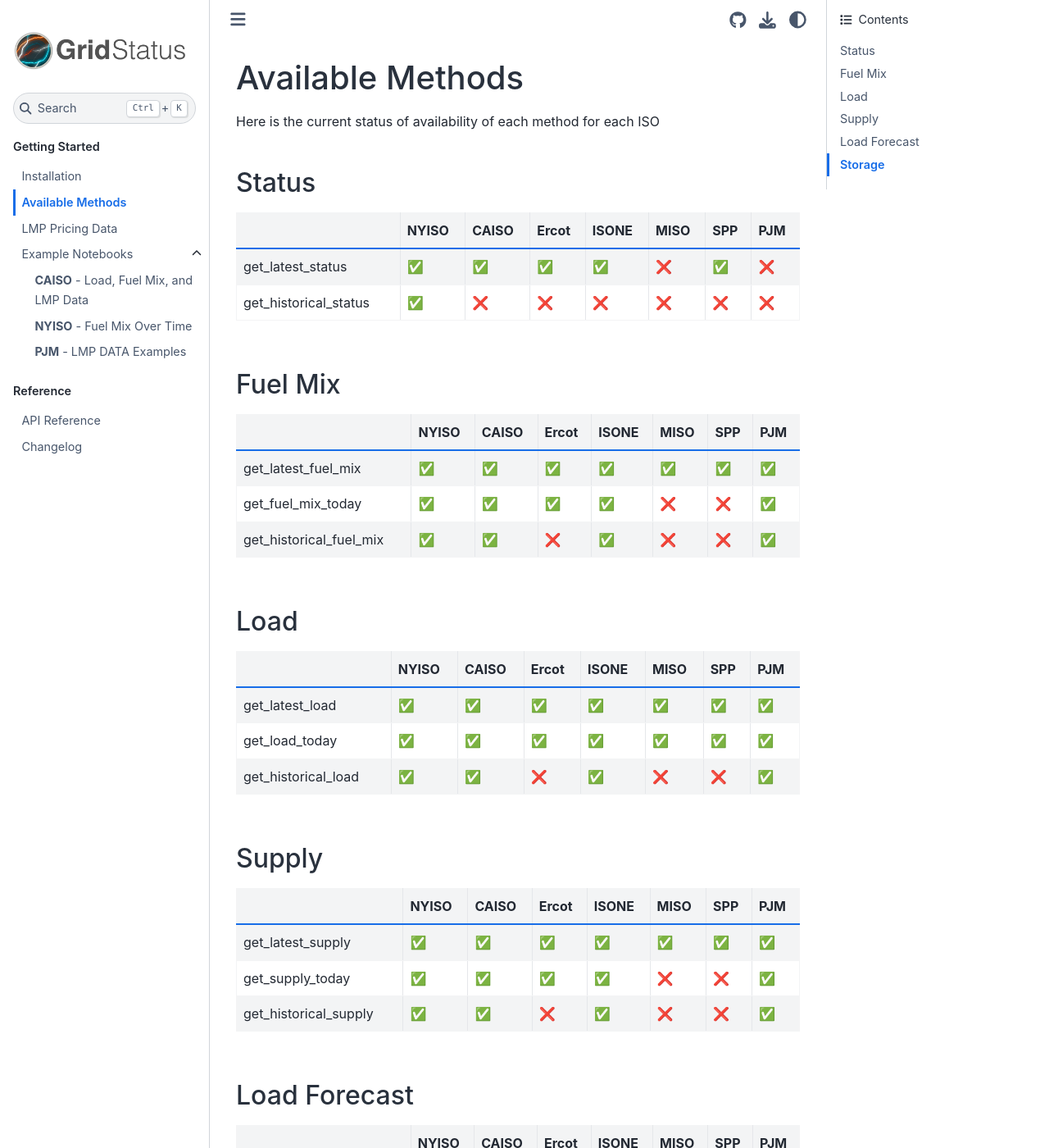
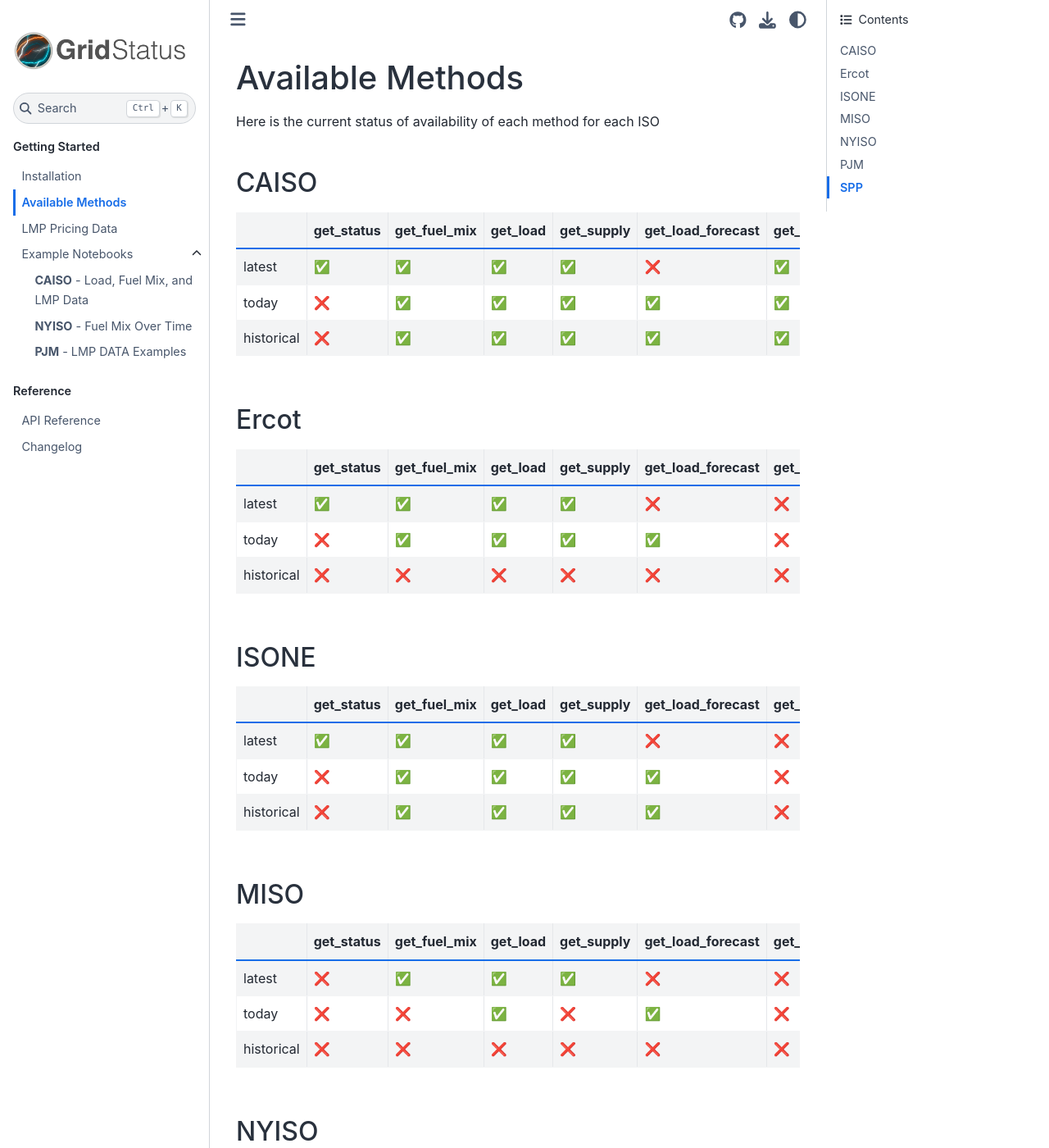
Before and after one commit to gridstatus/gridstatus, a Sphinx documentation site: the page built from docs/availability.md, in a window 1280 px wide and 1400 px high. Shown: the whole window at 82% size. Built offline with Sphinx 7.4.7 and the Sphinx Book theme 1.1.4, drawn with Linux system fonts in a browser that asks for light colours; some of the changed text lies outside the part shown.

```diff
--- a/docs/_static/custom.css
+++ b/docs/_static/custom.css
@@ -7,5 +7,5 @@
 }
 
 .cell_output {
-  overflow-x: scroll;
+  overflow-x: autol;
 }
--- a/docs/api-reference.rst
+++ b/docs/api-reference.rst
@@ -26,6 +26,7 @@
 
 .. autoapisummary::
 
+    gridstatus.base.ISOBase
     gridstatus.CAISO
     gridstatus.Ercot
     gridstatus.ISONE
--- a/docs/availability.md
+++ b/docs/availability.md
@@ -3,38 +3,47 @@
 Here is the current status of availability of each method for each ISO
 
 <!-- METHOD AVAILABILITY TABLE START -->
-## Status
-|                       | NYISO    | CAISO    | Ercot    | ISONE    | MISO     | SPP      | PJM      |
-|:----------------------|:---------|:---------|:---------|:---------|:---------|:---------|:---------|
-| get_latest_status     | &#x2705; | &#x2705; | &#x2705; | &#x2705; | &#10060; | &#x2705; | &#10060; |
-| get_historical_status | &#x2705; | &#10060; | &#10060; | &#10060; | &#10060; | &#10060; | &#10060; |
-## Fuel Mix
-|                         | NYISO    | CAISO    | Ercot    | ISONE    | MISO     | SPP      | PJM      |
-|:------------------------|:---------|:---------|:---------|:---------|:---------|:---------|:---------|
-| get_latest_fuel_mix     | &#x2705; | &#x2705; | &#x2705; | &#x2705; | &#x2705; | &#x2705; | &#x2705; |
-| get_fuel_mix_today      | &#x2705; | &#x2705; | &#x2705; | &#x2705; | &#10060; | &#10060; | &#x2705; |
-| get_historical_fuel_mix | &#x2705; | &#x2705; | &#10060; | &#x2705; | &#10060; | &#10060; | &#x2705; |
-## Load
-|                     | NYISO    | CAISO    | Ercot    | ISONE    | MISO     | SPP      | PJM      |
-|:--------------------|:---------|:---------|:---------|:---------|:---------|:---------|:---------|
-| get_latest_load     | &#x2705; | &#x2705; | &#x2705; | &#x2705; | &#x2705; | &#x2705; | &#x2705; |
-| get_load_today      | &#x2705; | &#x2705; | &#x2705; | &#x2705; | &#x2705; | &#x2705; | &#x2705; |
-| get_historical_load | &#x2705; | &#x2705; | &#10060; | &#x2705; | &#10060; | &#10060; | &#x2705; |
-## Supply
-|                       | NYISO    | CAISO    | Ercot    | ISONE    | MISO     | SPP      | PJM      |
-|:----------------------|:---------|:---------|:---------|:---------|:---------|:---------|:---------|
-| get_latest_supply     | &#x2705; | &#x2705; | &#x2705; | &#x2705; | &#x2705; | &#x2705; | &#x2705; |
-| get_supply_today      | &#x2705; | &#x2705; | &#x2705; | &#x2705; | &#10060; | &#10060; | &#x2705; |
-| get_historical_supply | &#x2705; | &#x2705; | &#10060; | &#x2705; | &#10060; | &#10060; | &#x2705; |
-## Load Forecast
-|                         | NYISO    | CAISO    | Ercot    | ISONE    | MISO     | SPP      | PJM      |
-|:------------------------|:---------|:---------|:---------|:---------|:---------|:---------|:---------|
-| get_forecast_today      | &#x2705; | &#x2705; | &#x2705; | &#x2705; | &#x2705; | &#x2705; | &#x2705; |
-| get_historical_forecast | &#x2705; | &#x2705; | &#10060; | &#x2705; | &#10060; | &#10060; | &#10060; |
-## Storage
-|                        | NYISO    | CAISO    | Ercot    | ISONE    | MISO     | SPP      | PJM      |
-|:-----------------------|:---------|:---------|:---------|:---------|:---------|:---------|:---------|
-| get_storage_today      | &#10060; | &#x2705; | &#10060; | &#10060; | &#10060; | &#10060; | &#10060; |
-| get_historical_storage | &#10060; | &#x2705; | &#10060; | &#10060; | &#10060; | &#10060; | &#10060; |
+## CAISO
+|            | get_status   | get_fuel_mix   | get_load   | get_supply   | get_load_forecast   | get_storage   |
+|:-----------|:-------------|:---------------|:-----------|:-------------|:--------------------|:--------------|
+| latest     | &#x2705;     | &#x2705;       | &#x2705;   | &#x2705;     | &#10060;            | &#x2705;      |
+| today      | &#10060;     | &#x2705;       | &#x2705;   | &#x2705;     | &#x2705;            | &#x2705;      |
+| historical | &#10060;     | &#x2705;       | &#x2705;   | &#x2705;     | &#x2705;            | &#x2705;      |
+## Ercot
+|            | get_status   | get_fuel_mix   | get_load   | get_supply   | get_load_forecast   | get_storage   |
+|:-----------|:-------------|:---------------|:-----------|:-------------|:--------------------|:--------------|
+| latest     | &#x2705;     | &#x2705;       | &#x2705;   | &#x2705;     | &#10060;            | &#10060;      |
+| today      | &#10060;     | &#x2705;       | &#x2705;   | &#x2705;     | &#x2705;            | &#10060;      |
+| historical | &#10060;     | &#10060;       | &#10060;   | &#10060;     | &#10060;            | &#10060;      |
+## ISONE
+|            | get_status   | get_fuel_mix   | get_load   | get_supply   | get_load_forecast   | get_storage   |
+|:-----------|:-------------|:---------------|:-----------|:-------------|:--------------------|:--------------|
+| latest     | &#x2705;     | &#x2705;       | &#x2705;   | &#x2705;     | &#10060;            | &#10060;      |
+| today      | &#10060;     | &#x2705;       | &#x2705;   | &#x2705;     | &#x2705;            | &#10060;      |
+| historical | &#10060;     | &#x2705;       | &#x2705;   | &#x2705;     | &#x2705;            | &#10060;      |
+## MISO
+|            | get_status   | get_fuel_mix   | get_load   | get_supply   | get_load_forecast   | get_storage   |
+|:-----------|:-------------|:---------------|:-----------|:-------------|:--------------------|:--------------|
+| latest     | &#10060;     | &#x2705;       | &#x2705;   | &#x2705;     | &#10060;            | &#10060;      |
+| today      | &#10060;     | &#10060;       | &#x2705;   | &#10060;     | &#x2705;            | &#10060;      |
+| historical | &#10060;     | &#10060;       | &#10060;   | &#10060;     | &#10060;            | &#10060;      |
+## NYISO
+|            | get_status   | get_fuel_mix   | get_load   | get_supply   | get_load_forecast   | get_storage   |
+|:-----------|:-------------|:---------------|:-----------|:-------------|:--------------------|:--------------|
+| latest     | &#x2705;     | &#x2705;       | &#x2705;   | &#x2705;     | &#10060;            | &#10060;      |
+| today      | &#x2705;     | &#x2705;       | &#x2705;   | &#x2705;     | &#x2705;            | &#10060;      |
+| historical | &#x2705;     | &#x2705;       | &#x2705;   | &#x2705;     | &#x2705;            | &#10060;      |
+## PJM
+|            | get_status   | get_fuel_mix   | get_load   | get_supply   | get_load_forecast   | get_storage   |
+|:-----------|:-------------|:---------------|:-----------|:-------------|:--------------------|:--------------|
+| latest     | &#10060;     | &#x2705;       | &#x2705;   | &#x2705;     | &#10060;            | &#10060;      |
+| today      | &#10060;     | &#x2705;       | &#x2705;   | &#x2705;     | &#x2705;            | &#10060;      |
+| historical | &#10060;     | &#x2705;       | &#x2705;   | &#x2705;     | &#10060;            | &#10060;      |
+## SPP
+|            | get_status   | get_fuel_mix   | get_load   | get_supply   | get_load_forecast   | get_storage   |
+|:-----------|:-------------|:---------------|:-----------|:-------------|:--------------------|:--------------|
+| latest     | &#x2705;     | &#x2705;       | &#x2705;   | &#x2705;     | &#10060;            | &#10060;      |
+| today      | &#10060;     | &#10060;       | &#x2705;   | &#10060;     | &#x2705;            | &#10060;      |
+| historical | &#10060;     | &#10060;       | &#10060;   | &#10060;     | &#x2705;            | &#10060;      |
 
 <!-- METHOD AVAILABILITY TABLE END -->
--- a/docs/conf.py
+++ b/docs/conf.py
@@ -128,3 +128,4 @@
     "special-members",
     "imported-members",
 ]
+autodoc_inherit_docstrings = True
--- a/docs/update_docs.py
+++ b/docs/update_docs.py
@@ -1,31 +1,32 @@
 import gridstatus
 from gridstatus.utils import make_availability_table, make_lmp_availability_table
 
-# def insert_readme(files, start_str, end_str, to_insert):
-#     for f in files:
-#         with open(f, "r+") as f:
-#             content = f.read()
-#             insert_start = content.index(start_str) + len(start_str)
-#             insert_end = content.index(end_str)
-#             new_file_content = (
-#                 content[:insert_start] + "\n" + to_insert + "\n" + content[insert_end:]
-#             )
-#             f.seek(0)
-#             f.write(new_file_content)
-#             f.truncate()
+
+def insert_readme(files, start_str, end_str, to_insert):
+    for f in files:
+        with open(f, "r+") as f:
+            content = f.read()
+            insert_start = content.index(start_str) + len(start_str)
+            insert_end = content.index(end_str)
+            new_file_content = (
+                content[:insert_start] + "\n" + to_insert + "\n" + content[insert_end:]
+            )
+            f.seek(0)
+            f.write(new_file_content)
+            f.truncate()
 
 
-# files = ["availability.md"]
-# insert_readme(
-#     files,
-#     "<!-- METHOD AVAILABILITY TABLE START -->",
-#     "<!-- METHOD AVAILABILITY TABLE END -->",
-#     make_availability_table(),
-# )
+files = ["availability.md"]
+insert_readme(
+    files,
+    "<!-- METHOD AVAILABILITY TABLE START -->",
+    "<!-- METHOD AVAILABILITY TABLE END -->",
+    make_availability_table(),
+)
 
-# insert_readme(
-#     ["lmp.md"],
-#     "<!-- LMP AVAILABILITY TABLE START -->",
-#     "<!-- LMP AVAILABILITY TABLE END -->",
-#     make_lmp_availability_table(),
-# )
+insert_readme(
+    ["lmp.md"],
+    "<!-- LMP AVAILABILITY TABLE START -->",
+    "<!-- LMP AVAILABILITY TABLE END -->",
+    make_lmp_availability_table(),
+)
```
Also changed, not shown: CHANGELOG.md (+30 -0 lines), docs/index.md (+18 -12 lines), release.md (+5 -4 lines), 7 other files.
